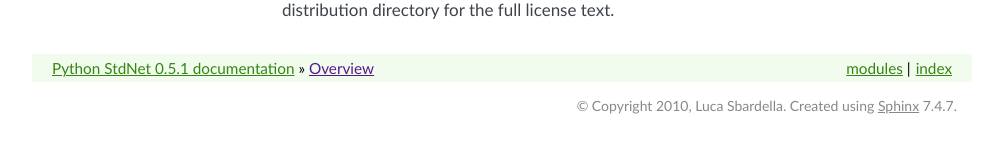
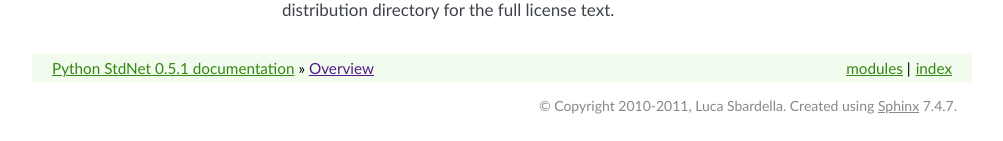
Before and after one commit to lsbardel/python-stdnet, a Sphinx documentation site: the page built from docs/source/overview.rst, in a window 1280 px wide and 900 px high, scrolled down 3607 px. Shown: the part 756-897 px from the top of the window, without its empty margins (138-1141 px from the left). Built offline with Sphinx 7.4.7, drawn with Linux system fonts in a browser that asks for light colours; formulas are drawn with MathJax 3.

Commit message:
updated copyright

```diff
--- a/CHANGELOG.rst
+++ b/CHANGELOG.rst
@@ -1,3 +1,7 @@
+Ver. 0.5.2 - Development
+==========================
+
+
 Ver. 0.5.1 - 2011 Feb 27
 ==========================
 * Mainly bug fixes, documentations and more tests (improved coverage).
--- a/README.rst
+++ b/README.rst
@@ -50,7 +50,7 @@ To know which version you have installed::
 
 	>>> import stdnet
 	>>> stdnet.__version__
-	'0.5.0'
+	'0.5.1'
 
 
 Running Tests
--- a/docs/source/conf.py
+++ b/docs/source/conf.py
@@ -43,7 +43,7 @@ master_doc = 'index'
 
 # General information about the project.
 project = u'Python StdNet'
-copyright = u'2010, Luca Sbardella'
+copyright = u'2010-2011, Luca Sbardella'
 
 html_theme = 'celery'
 
```
